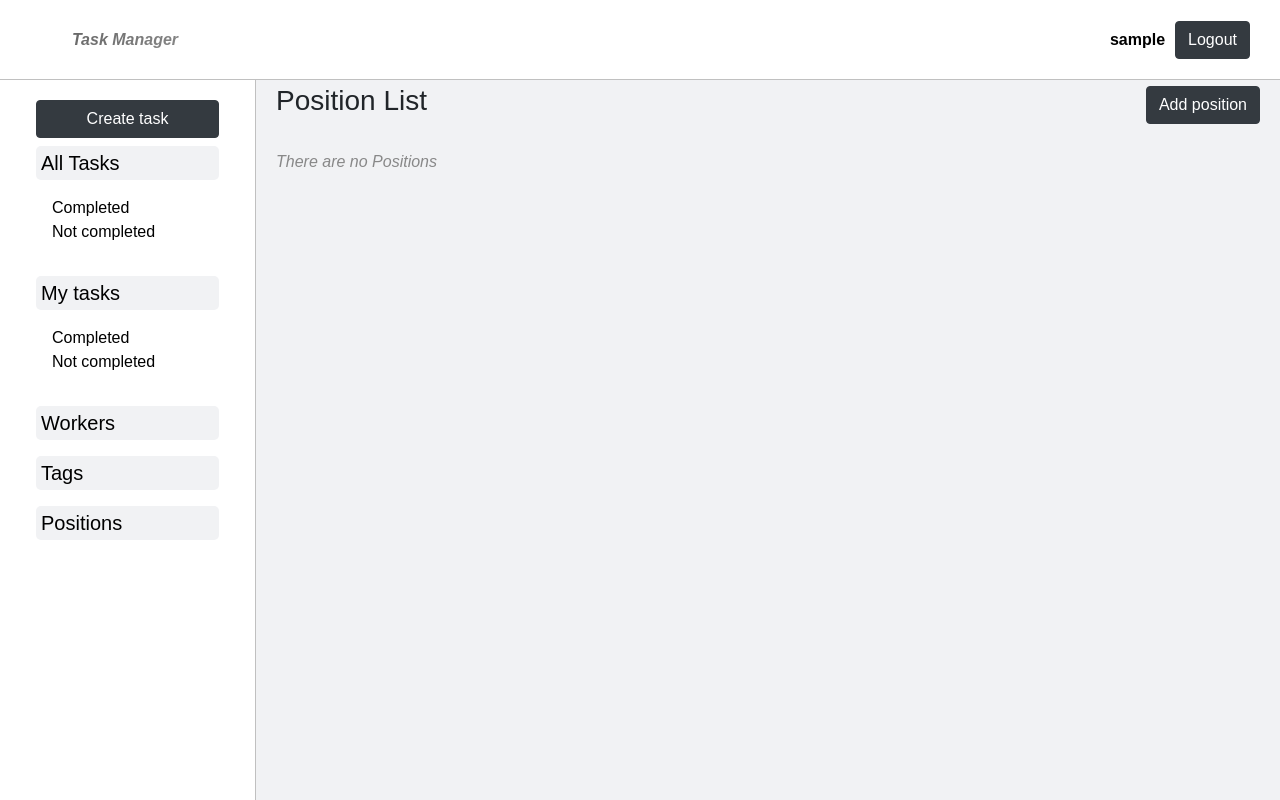
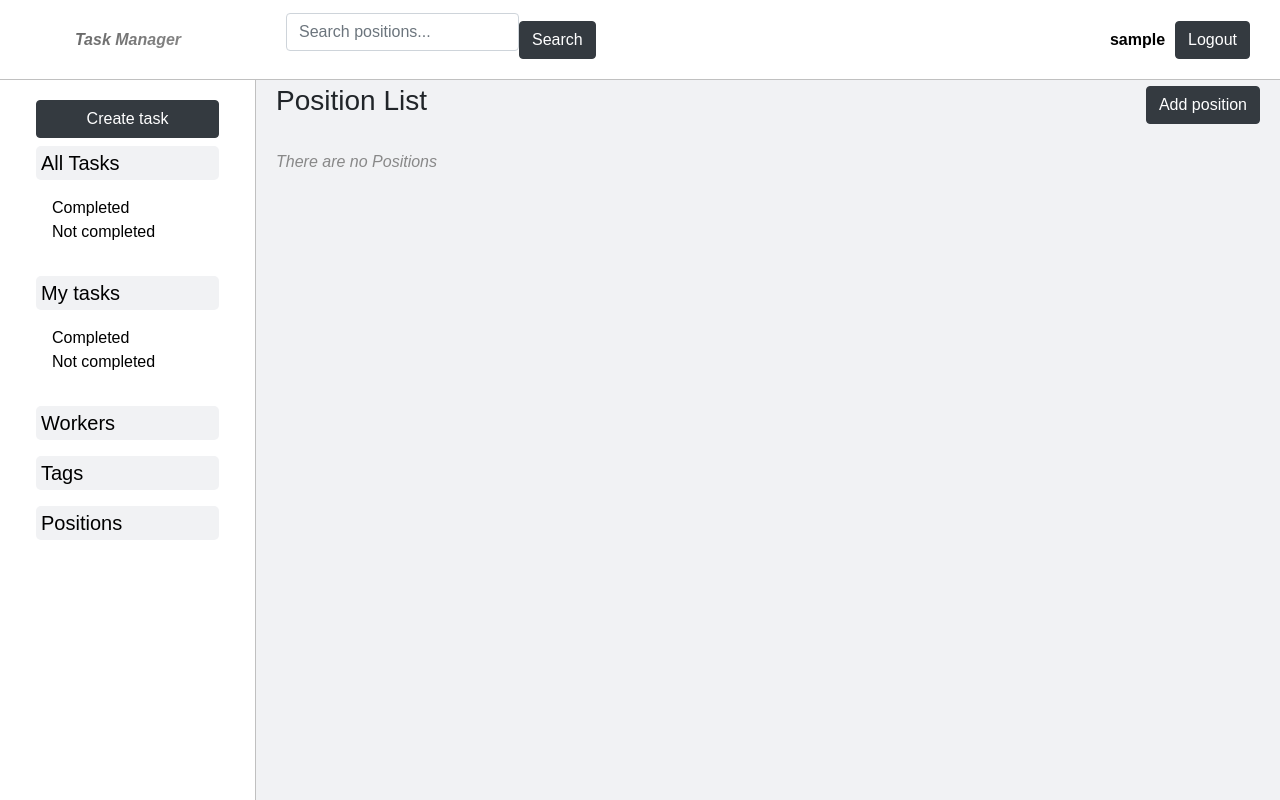
Before and after one commit to MakovM/task-manager, a Django app: page /positions/ in a window 1280 px wide. Run offline with Django 5.2, Linux system fonts and the light colour scheme; the visitor is signed in with stand-in values (Sample User, id 1); some libraries are stand-ins or nearby versions.

Commit message:
Realized search by name for Tag & Position ListView

```diff
--- a/accounts/forms.py
+++ b/accounts/forms.py
@@ -31,3 +31,16 @@ class WorkerPositionChangeForm(forms.ModelForm):
     class Meta:
         model = User
         fields = ("position",)
+
+
+class PositionSearchForm(forms.Form):
+    name = forms.CharField(
+        max_length=255,
+        required=False,
+        label="",
+        widget=forms.TextInput(
+            attrs={
+                "placeholder": "Search positions..."
+            }
+        )
+    )
--- a/accounts/views.py
+++ b/accounts/views.py
@@ -9,7 +9,7 @@ from django.views import generic
 from accounts.forms import (
     SignUpForm,
     WorkerUpdateForm,
-    WorkerPositionChangeForm
+    WorkerPositionChangeForm, PositionSearchForm
 )
 from accounts.models import Position
 
@@ -139,6 +139,23 @@ class PositionListView(LoginRequiredMixin, generic.ListView):
     template_name = "accounts/position_list.html"
     paginate_by = 10
 
+    def get_context_data(self, *, object_list=None, **kwargs):
+        context = super(PositionListView, self).get_context_data(**kwargs)
+        name = self.request.GET.get("name", "")
+        context["search_form"] = PositionSearchForm(
+            initial={"name": name}
+        )
+        return context
+
+    def get_queryset(self):
+        queryset = Position.objects.all()
+        form = PositionSearchForm(self.request.GET)
+        if form.is_valid():
+            return queryset.filter(
+                name__icontains=form.cleaned_data["name"]
+            )
+        return queryset
+
 
 class PositionCreateView(LoginRequiredMixin, generic.CreateView):
     model = Position
--- a/static/css/styles.css
+++ b/static/css/styles.css
@@ -17,13 +17,11 @@ body {
     height: 10%;
     z-index: 999;
     width: 100%;
-    padding-right: 30px;
     border-bottom: 1px solid silver;
     background-color: #fff;
+    font-weight: bold;
     display: flex;
-    justify-content: space-between;
     align-items: center;
-    font-weight: bold;
 }
 .logo {
     width: 20%;
@@ -32,6 +30,13 @@ body {
     background: linear-gradient(135deg, #555555, #999999);
     -webkit-background-clip: text;
     -webkit-text-fill-color: transparent;
+}
+.header-additional {
+    width: 80%;
+    padding: 0 30px;
+    display: flex;
+    justify-content: space-between;
+    align-items: center;
 }
 
 .logo-txt {
--- a/templates/accounts/position_list.html
+++ b/templates/accounts/position_list.html
@@ -1,4 +1,12 @@
 {% extends "base.html" %}
+{% load crispy_forms_filters %}
+
+{% block search %}
+  <form method="get" class="form-inline">
+    {{ search_form|crispy }}
+    <button type="submit" class="btn btn-dark">Search</button>
+  </form>
+{% endblock %}
 
 {% block content %}
   <div class="header-block">
--- a/templates/base.html
+++ b/templates/base.html
@@ -19,7 +19,9 @@
   <div class="logo">
     <p class="logo-txt">Task Manager</p>
   </div>
-    {% block header %}
+  <div class="header-additional">
+    {% block search %}
+
     {% endblock %}
     {% if user.is_authenticated %}
       <div class="user-block">
@@ -30,6 +32,7 @@
         </form>
       </div>
     {% endif %}
+  </div>
   </div>
 
   <div class="layout">
```
Also changed, not shown: tasks/forms.py (+13 -0 lines), tasks/views.py (+18 -1 lines), templates/tasks/tag_list.html (+8 -0 lines).
